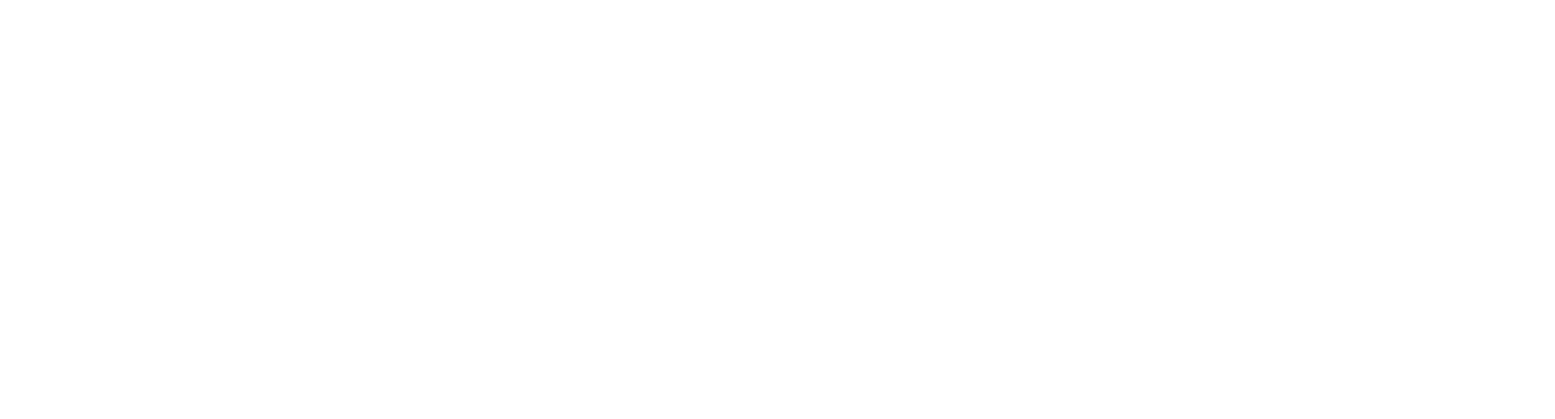
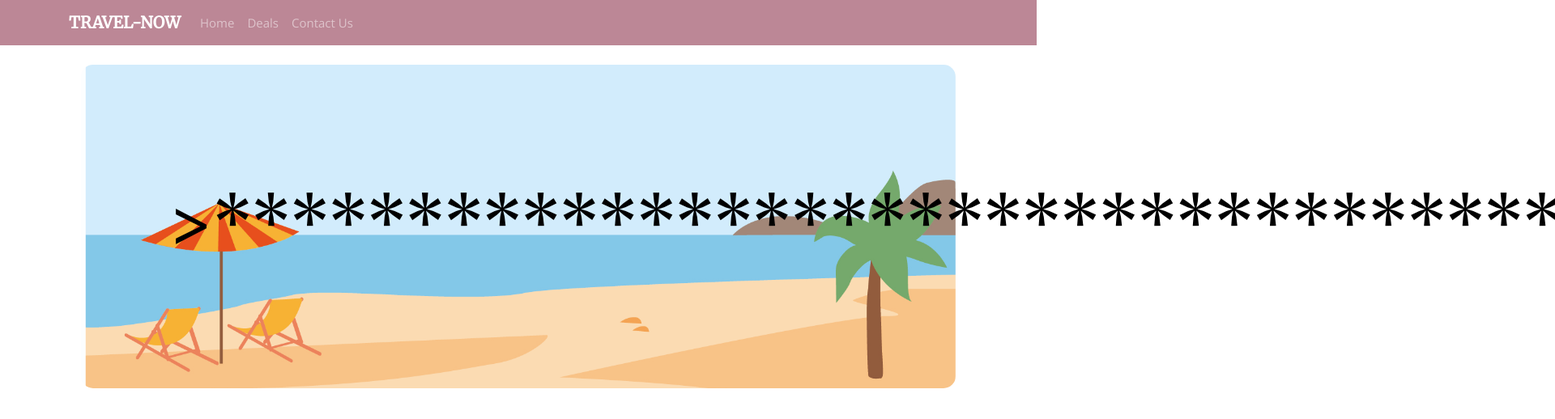
Before and after one commit to gianmillare/Web-Development-Practice, a plain HTML site: page template.html in a window 1280 px wide. Shown: the top 518 px of the page at 81% size, 1920 px wide, since content can reach past the window. Drawn offline with nearby package versions, Linux system fonts and the light colour scheme; a web font is replaced by a local one.

Commit message:
added an empty div into the template.html for a container format using the featured image container

```diff
--- a/template.html
+++ b/template.html
@@ -4,7 +4,7 @@
         <!-- General setup -->
         <meta charset="utf-8" />
         <meta name="viewport" content="width=device-width, initial-scale=1, shrink-to-fit=no">
-        <title>TRAVEL-NOW</title>
+        <title>*******************************************************</title>
         <link rel="icon" type="image/png" href="images/favicon.png">
         <!-- End Setup -->
 
@@ -12,7 +12,6 @@
         <script src="https://code.jquery.com/jquery-3.3.1.min.js"></script>
         <script src="https://stackpath.bootstrapcdn.com/bootstrap/4.4.1/js/bootstrap.min.js" integrity="sha384-wfSDF2E50Y2D1uUdj0O3uMBJnjuUD4Ih7YwaYd1iqfktj0Uod8GCExl3Og8ifwB6" crossorigin="anonymous"></script>
         <script src="scripts/app.js"></script>
-        <script src="scripts/home.js"></script>
         <!-- End JavaScript -->
 
         <!-- CSS: Styling -->
@@ -23,6 +22,48 @@
     </head>
 
     <body>
+        <!-- Navbar -->
+        <nav class="navbar navbar-expand-md navbar-dark fixed-top bg-mauve">
+            <div class="container">
+                <a class="navbar-brand logo" href="index.html">TRAVEL-NOW</a>
+
+                <!-- Hamburger Menu -->
+                <button class="navbar-toggler" type="button" data-toggler="collapse" data-target="#navbarCollapse" aria-controls="navbarCollapse" aria-expanded="false" aria-label="Toggle navigation"><span class="navbar-toggler-icon"></span></button>
+                <!-- End Hamburger Menu -->
+
+                <!-- HyperLinks in Navbar -->
+                <div class="collapse navbar-collapse" id="navbarCollapse">
+                    <ul id="topMenu" class="navbar-nav mr-auto">
+                        <li class="nav-item">
+                            <a class="nav-link" href="index.html">Home</a>
+                        </li>
+                        <li class="nav-item">
+                            <a class="nav-link" href="deals.html">Deals</a>
+                        </li>
+                        <li class="nav-item">
+                            <a class="nav-link" href="contact.html">Contact Us</a>
+                        </li>
+                    </ul>
+                </div>
+                <!-- End HyperLinks in Navbar -->
+            </div>
+        </nav>
+
+        <div class="spacer v80"></div>
+        <!-- End Navbar -->
+
+        <!-- ********* EMPTY CONTAINER ********* -->
+        <div class="container">
+            <div class="container">
+                <div class="featureImage roundCorners homeIndex">
+                    <div class="text">
+                        <h1>>*******************************************************</h1>
+                    </div>
+                </div>
+            </div>
+        </div>
+        <!-- ********* END EMPTY CONTAINER ********* -->
+
 
     </body>
 </html>
```
